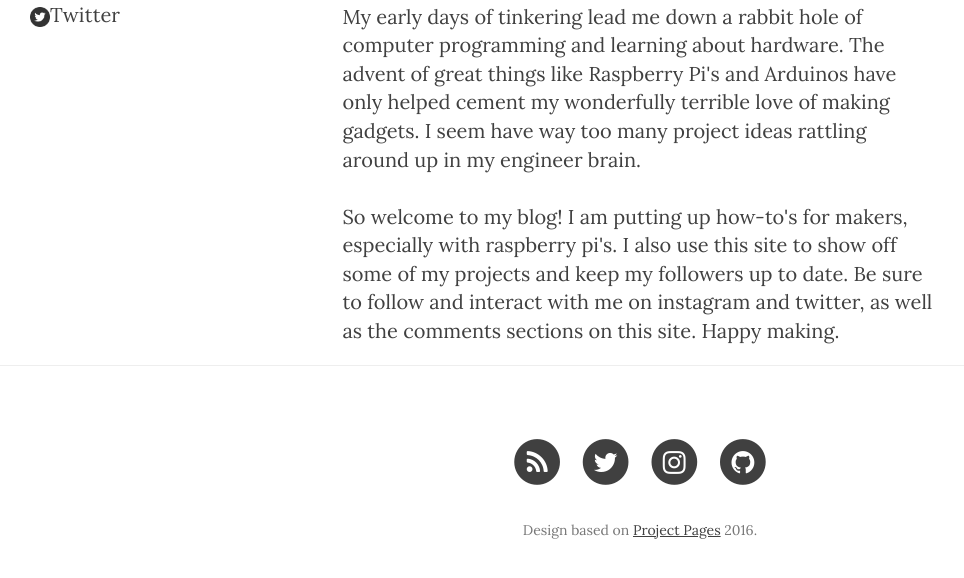
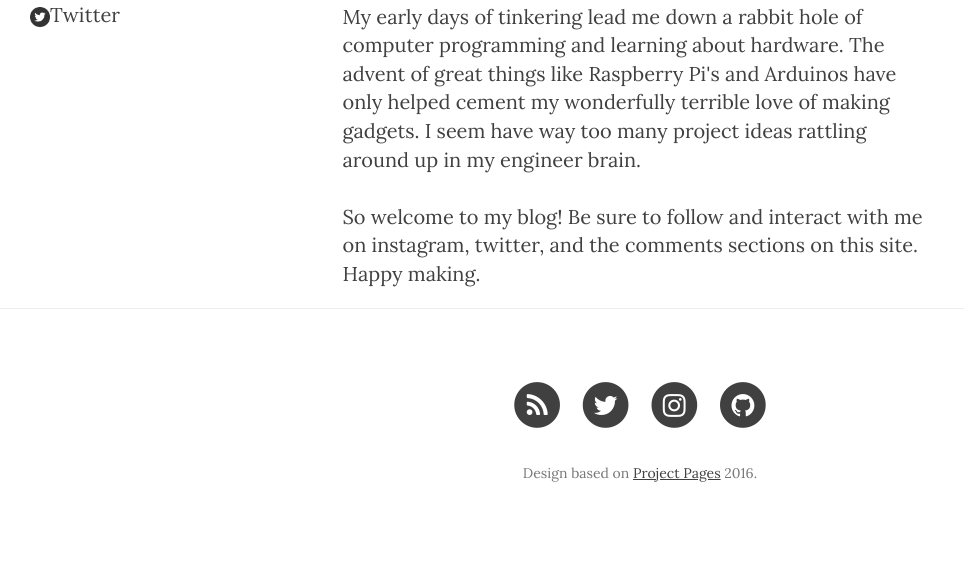
Before and after one commit to Jderrill/Jderrill.github.io, a Jekyll site: the page built from about.html, in a window 1280 px wide, cut to the strip 613-1219 px from the top of the page. Shown: the top 578 px of the strip, without its empty margins (0-964 px from the left). Built offline with Jekyll 4.4.1, drawn with Linux system fonts in a browser that asks for light colours; nearby versions of some CDN libraries; after the commit the page ends 1162 px from its top, so only the background shows below that.

Commit message:
udated about me page

```diff
--- a/_data/members.yml
+++ b/_data/members.yml
@@ -7,6 +7,6 @@
   github: jderrill
   twitter: jderrill
   instagram: jderrill
-  bio: You know that kid that pissed off his parents because he took apart the VCR and didn't have the attention span to put it back together? That was me. Luckily, my attention span has improved since then. Maybe. Probably not. Oh look a bus...<br><br> My early days of tinkering lead me down a rabbit hole of computer programming and learning about hardware. The advent of great things like Raspberry Pi's and Arduinos have only helped cement my wonderfully terrible love of making gadgets. I seem have way too many project ideas rattling around up in my engineer brain.<br><br>So welcome to my blog! I am putting up how-to's for makers, especially with raspberry pi's. I also use this site to show off some of my projects and keep my followers up to date. Be sure to follow and interact with me on instagram and twitter, as well as the comments sections on this site. Happy making.
+  bio: You know that kid that pissed off his parents because he took apart the VCR and didn't have the attention span to put it back together? That was me. Luckily, my attention span has improved since then. Maybe. Probably not. Oh look a bus...<br><br> My early days of tinkering lead me down a rabbit hole of computer programming and learning about hardware. The advent of great things like Raspberry Pi's and Arduinos have only helped cement my wonderfully terrible love of making gadgets. I seem have way too many project ideas rattling around up in my engineer brain.<br><br>So welcome to my blog! Be sure to follow and interact with me on instagram, twitter, and the comments sections on this site. Happy making.
   url: http://jderrill.github.io/
   visible: true
```
